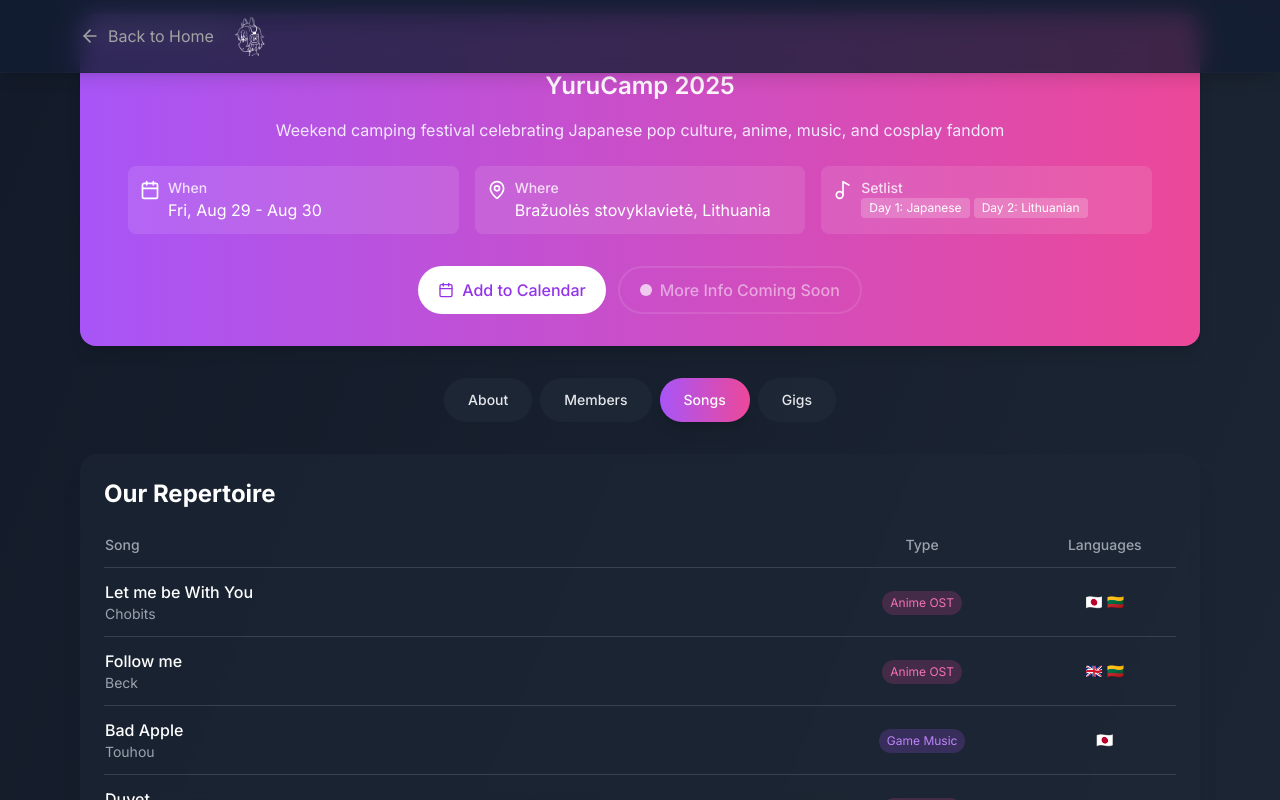
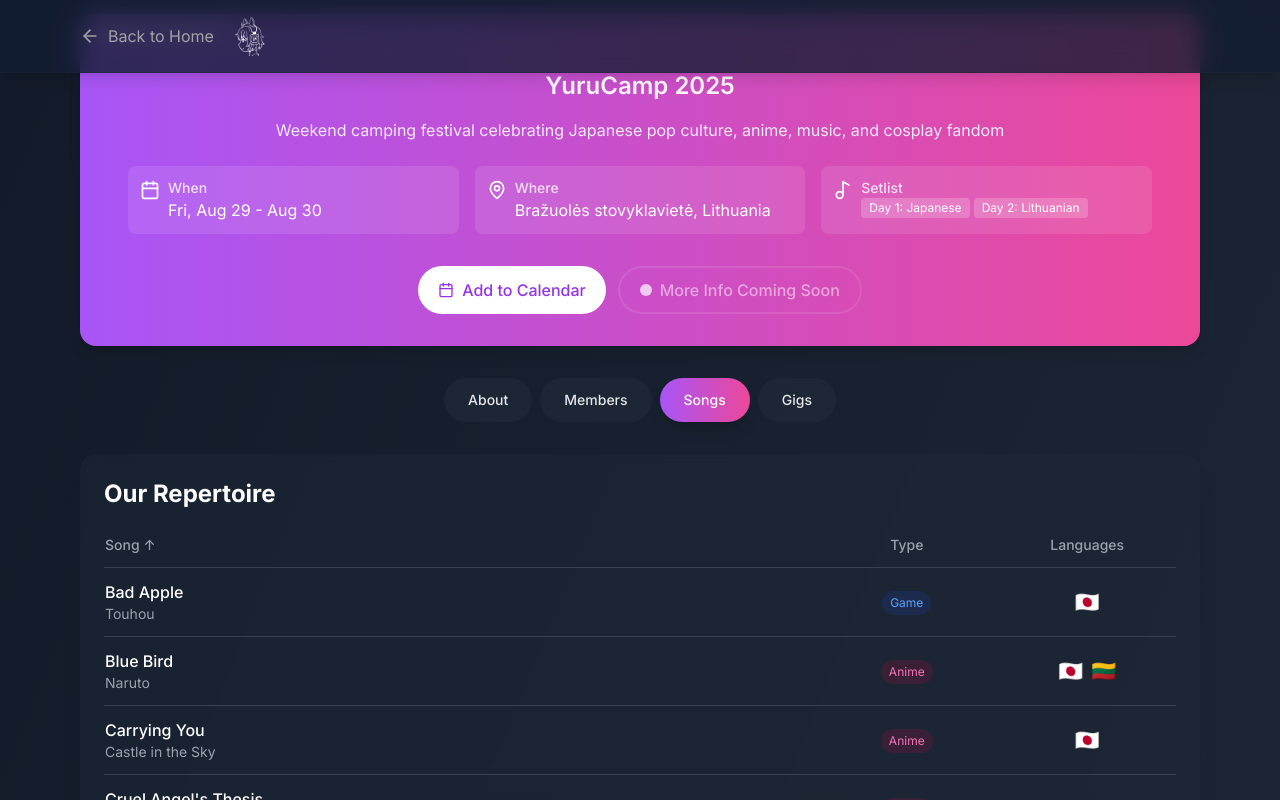
Before and after one commit to otaku-lt/otaku.lt, a Next.js app: page /korniha-band in a window 1280 px wide. Both pictures are taken after a click on the button "Songs". Shown: the part 891-1691 px from the top of the page. Built offline with nearby package versions, Linux system fonts and the light colour scheme.

Commit message:
refactor: update type labels and improve styling
- Change 'Anime OST' to 'Anime'
- Change 'Game Music' to 'Game'
- Enhance type badge colors for better contrast
- Improve dark mode support for type badges

```diff
--- a/app/korniha-band/page.tsx
+++ b/app/korniha-band/page.tsx
@@ -1,6 +1,6 @@
 "use client";
 
-import React, { useState, useEffect } from "react";
+import React, { useState, useEffect, useMemo } from "react";
 import Link from "next/link";
 import { Music, Youtube, Instagram, Facebook as FacebookIcon, Mail, Music2, Calendar, MapPin, Users, Mic2, Disc, Play, Pause, Volume2, VolumeX, Award, ExternalLink } from "lucide-react";
 import { ContentPageHeader } from "@/components/layout/ContentPageHeader";
@@ -69,7 +69,7 @@ export default function KornihaBandPage() {
     }
   ];
 
-  // Song data from API
+  // Song data and sorting state
   const [songs, setSongs] = useState<Array<{
     title: string;
     original: string;
@@ -78,6 +78,46 @@ export default function KornihaBandPage() {
     languages: ('jp' | 'lt' | 'en')[];
     alt_title?: string;
   }>>([]);
+
+  const [sortConfig, setSortConfig] = useState<{ key: 'title' | 'type' | 'languages'; direction: 'asc' | 'desc' }>({
+    key: 'title',
+    direction: 'asc'
+  });
+
+  // Sort songs based on sortConfig
+  const sortedSongs = useMemo(() => {
+    const sortableItems = [...songs];
+    if (!sortConfig.key) return sortableItems;
+
+    sortableItems.sort((a, b) => {
+      // Handle language arrays by joining them for comparison
+      if (sortConfig.key === 'languages') {
+        const aValue = a[sortConfig.key].join(',');
+        const bValue = b[sortConfig.key].join(',');
+        return sortConfig.direction === 'asc'
+          ? aValue.localeCompare(bValue)
+          : bValue.localeCompare(aValue);
+      }
+
+      // Handle regular string comparisons
+      const aValue = String(a[sortConfig.key] || '');
+      const bValue = String(b[sortConfig.key] || '');
+
+      return sortConfig.direction === 'asc'
+        ? aValue.localeCompare(bValue)
+        : bValue.localeCompare(aValue);
+    });
+
+    return sortableItems;
+  }, [songs, sortConfig]);
+
+  const requestSort = (key: 'title' | 'type' | 'languages') => {
+    let direction: 'asc' | 'desc' = 'asc';
+    if (sortConfig.key === key && sortConfig.direction === 'asc') {
+      direction = 'desc';
+    }
+    setSortConfig({ key, direction });
+  };
 
   // Fetch songs data
   useEffect(() => {
@@ -104,12 +144,27 @@ export default function KornihaBandPage() {
   };
 
   // Song type labels and colors
-  const typeConfig: Record<string, { label: string; color: string }> = {
-    ost: { label: 'Anime OST', color: 'bg-pink-500/20 text-pink-400' },
-    game: { label: 'Game Music', color: 'bg-purple-500/20 text-purple-400' },
-    citypop: { label: 'City Pop', color: 'bg-blue-500/20 text-blue-400' },
-    jpop: { label: 'J-Pop', color: 'bg-red-500/20 text-red-400' },
-    vocaloid: { label: 'Vocaloid', color: 'bg-green-500/20 text-green-400' },
+  const typeConfig = {
+    ost: {
+      label: 'Anime',
+      color: 'bg-pink-100 dark:bg-pink-900/30 text-pink-600 dark:text-pink-400'
+    },
+    game: {
+      label: 'Game',
+      color: 'bg-blue-100 dark:bg-blue-900/30 text-blue-600 dark:text-blue-400'
+    },
+    citypop: {
+      label: 'City Pop',
+      color: 'bg-yellow-100 dark:bg-yellow-900/30 text-yellow-600 dark:text-yellow-400'
+    },
+    jpop: {
+      label: 'J-Pop',
+      color: 'bg-red-100 dark:bg-red-900/30 text-red-600 dark:text-red-400'
+    },
+    vocaloid: {
+      label: 'Vocaloid',
+      color: 'bg-green-100 dark:bg-green-900/30 text-green-600 dark:text-green-400'
+    },
   };
 
   if (isLoading) {
@@ -354,13 +409,49 @@ export default function KornihaBandPage() {
                 <table className="w-full">
                   <thead>
                     <tr className="text-left text-sm text-gray-500 dark:text-gray-400 border-b border-gray-200 dark:border-gray-700">
-                      <th className="pb-3 font-medium">Song</th>
-                      <th className="pb-3 font-medium text-center">Type</th>
-                      <th className="pb-3 font-medium text-center">Languages</th>
+                      <th
+                        className="pb-3 font-medium cursor-pointer hover:text-purple-600 dark:hover:text-purple-400 transition-colors"
+                        onClick={() => requestSort('title')}
+                      >
+                        <div className="flex items-center">
+                          Song
+                          {sortConfig.key === 'title' && (
+                            <span className="ml-1">
+                              {sortConfig.direction === 'asc' ? '↑' : '↓'}
+                            </span>
+                          )}
+                        </div>
+                      </th>
+                      <th
+                        className="pb-3 font-medium text-center cursor-pointer hover:text-purple-600 dark:hover:text-purple-400 transition-colors"
+                        onClick={() => requestSort('type')}
+                      >
+                        <div className="flex items-center justify-center">
+                          Type
+                          {sortConfig.key === 'type' && (
+                            <span className="ml-1">
+                              {sortConfig.direction === 'asc' ? '↑' : '↓'}
+                            </span>
+                          )}
+                        </div>
+                      </th>
+                      <th
+                        className="pb-3 font-medium text-center cursor-pointer hover:text-purple-600 dark:hover:text-purple-400 transition-colors"
+                        onClick={() => requestSort('languages')}
+                      >
+                        <div className="flex items-center justify-center">
+                          Languages
+                          {sortConfig.key === 'languages' && (
+                            <span className="ml-1">
+                              {sortConfig.direction === 'asc' ? '↑' : '↓'}
+                            </span>
+                          )}
+                        </div>
+                      </th>
                     </tr>
                   </thead>
                   <tbody className="divide-y divide-gray-200 dark:divide-gray-700">
-                    {songs.map((song, index) => (
+                    {sortedSongs.map((song, index) => (
                       <tr
                         key={index}
                         className="hover:bg-white/30 dark:hover:bg-gray-700/30 transition-colors"
@@ -385,7 +476,7 @@ export default function KornihaBandPage() {
                               <span
                                 key={lang}
                                 title={languageFlags[lang]?.title}
-                                className="text-sm"
+                                className="text-xl mx-0.5 transform hover:scale-125 transition-transform"
                                 aria-label={languageFlags[lang]?.title}
                               >
                                 {languageFlags[lang]?.emoji}
```
